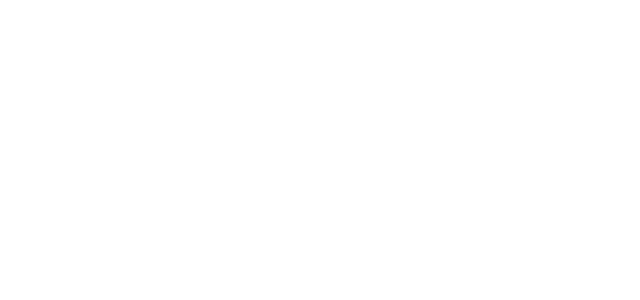
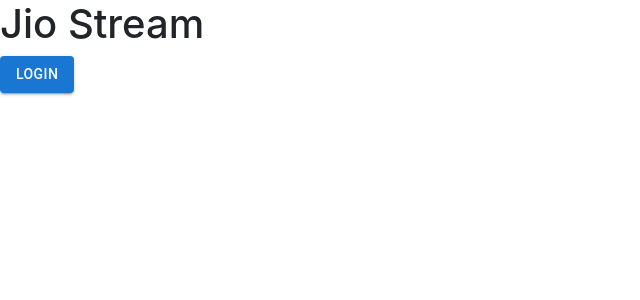
Before and after one commit to ImaadM097/Jio_Admin_Portal, a React (Create React App) app: page / in a window 1280 px wide. Before the commit this address had no page. Shown: the top 300 px of the page, without its empty margins (0-640 px from the left). Built offline with nearby package versions, Linux system fonts and the light colour scheme; a web font is replaced by a local one.

Commit message:
home[page

```diff
--- a/src/App.js
+++ b/src/App.js
@@ -7,12 +7,14 @@ import Profile from './dashboard/Profile/Profile';
 import Videos from './dashboard/Videos/videos';
 import Tenants from './dashboard/Tenants/tenants';
 import Users from './dashboard/Users/users';
+import Homepage from './homepage/Homepage';
 
 function App() {
 
   return (
     <BrowserRouter>
       <Routes>
+        <Route path="/" element={<Homepage/>}/>
         <Route path="/login" element={<Login />} />
         <Route path="/dashboard" element={
           <>
--- /dev/null
+++ b/src/homepage/Homepage.js
@@ -0,0 +1,15 @@
+import * as React from 'react';
+import Button from '@mui/material/Button';
+import { useNavigate } from 'react-router-dom';
+export default function Homepage(){
+    const navigate = useNavigate();
+    const handleClick = ()=>{
+        navigate('/login');
+    }
+    return (
+        <div className='homeDiv'>
+            <h1>Jio Stream</h1>
+            <Button onClick={handleClick} variant="contained">Login</Button>
+        </div>
+    );
+}
```
